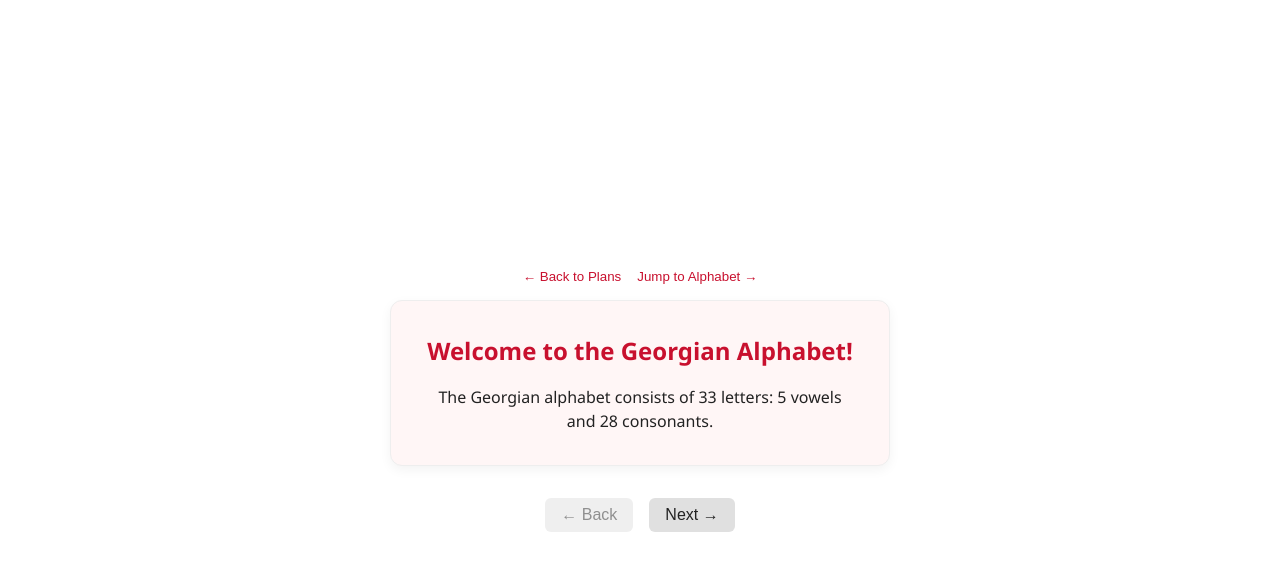
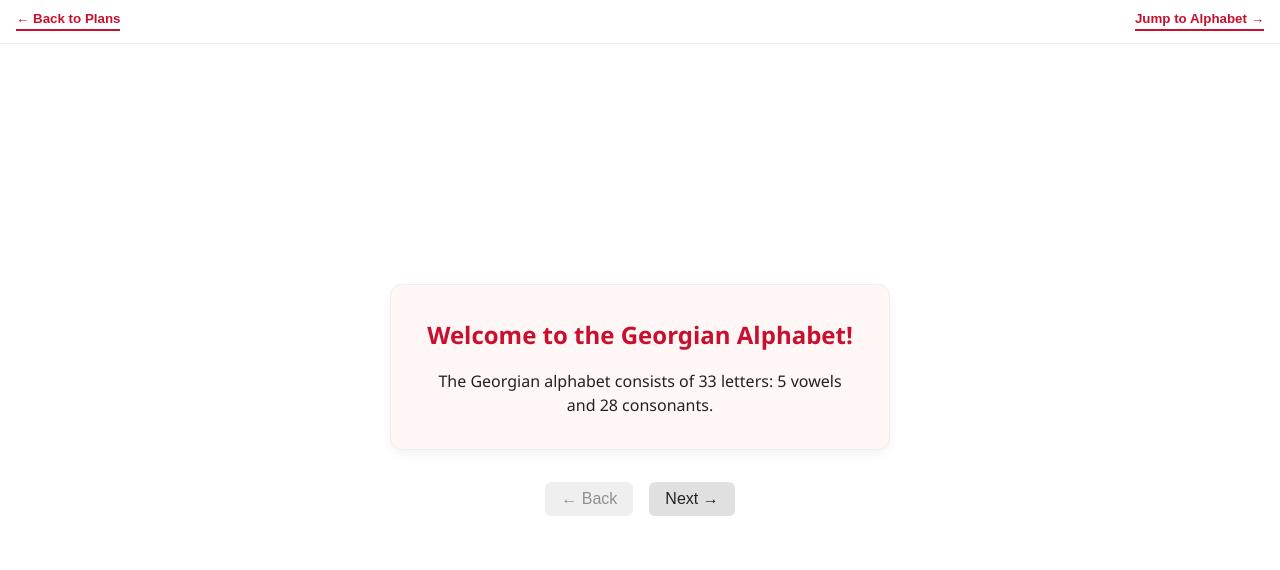
Before and after one commit to elenesturua/KartvelLingo, a React (Vite) app in the folder kartvellingo-app/: page /letters/intro in a window 1280 px wide. Shown: the top 570 px of the page. Built offline with nearby package versions, Linux system fonts and the light colour scheme.

Commit message:
- better formatting for navigation buttons present on lettersintro, vowels and vowelquiz page

```diff
--- a/kartvellingo-app/src/components/LearningNav.css
+++ b/kartvellingo-app/src/components/LearningNav.css
@@ -1,23 +1,43 @@
+
 .learning-nav {
+    position: fixed;
+    top: 0;
+    left: 0;
+    right: 0;
+
     display: flex;
-    gap: 1rem;
-    justify-content: flex-start;
-    margin-bottom: 1rem;
+    justify-content: space-between;
+    align-items: center;
+
+    padding: 0.75rem 1rem;
+    background: white;
+    border-bottom: 1px solid #eee;
+    z-index: 1000;
+    box-sizing: border-box;
 }
 
-.learning-nav.space-between {
-    justify-content: space-between;
-}
 
-.learning-nav button {
+.nav-link {
     background: transparent;
     border: none;
     color: #c8102e;
-    font-weight: 500;
+    font-weight: 600;
     cursor: pointer;
-    padding: 0;
+    padding: 0 0 0.2rem 0;
+    border-bottom: 2px solid #c8102e;
+    line-height: 1;
 }
 
-.learning-nav button:hover {
-    text-decoration: underline;
+.nav-link:hover {
+    color: #a30d24;
+    border-bottom-color: #a30d24;
 }
+
+@media (max-width: 480px) {
+    .learning-nav {
+        padding: 0.6rem 0.75rem;
+    }
+    .nav-link {
+        font-size: 0.95rem;
+    }
+}
--- a/kartvellingo-app/src/components/LearningNav.tsx
+++ b/kartvellingo-app/src/components/LearningNav.tsx
@@ -14,12 +14,21 @@ export default function LearningNav({
 
     return (
         <div className="learning-nav">
-            <button onClick={() => navigate("/plans")}>← Back to Plans</button>
+            <button className="nav-link" onClick={() => navigate("/plans")}>
+                ← Back to Plans
+            </button>
 
-            {jumpLabel && jumpPath && (
-                <button onClick={() => navigate(jumpPath, jumpState ? { state: jumpState } : undefined)}>
+            {jumpLabel && jumpPath ? (
+                <button
+                    className="nav-link"
+                    onClick={() =>
+                        navigate(jumpPath, jumpState ? { state: jumpState } : undefined)
+                    }
+                >
                     {jumpLabel} →
                 </button>
+            ) : (
+                <span />
             )}
         </div>
     );
```
